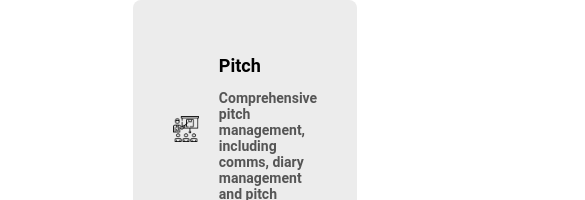
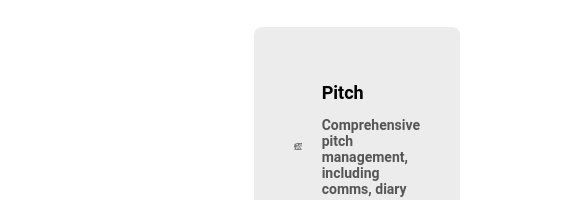
Before and after one commit to DGeorgievP/vachev-test, a Next.js app: page / in a window 390 px wide. Shown: the part 1800-2000 px from the top of the page, 585 px wide, since content can reach past the window. Built offline with nearby package versions, Linux system fonts and the light colour scheme.

Commit message:
added responsivness to the section

```diff
--- a/sections/AgencySelection/AgencySelection.tsx
+++ b/sections/AgencySelection/AgencySelection.tsx
@@ -52,7 +52,7 @@ export const AgencySelection: React.FC<AgencySelectionProps> = ({
           display: "flex",
           flexDirection: "row",
           gap: "50px",
-          width: "60%",
+          width: "55%",
         }}
       >
         <StyledImageContainer>
--- a/sections/AgencySelection/elements.tsx
+++ b/sections/AgencySelection/elements.tsx
@@ -16,6 +16,10 @@ export const StyledContainer = styled(({ height, ...props }) => (
   background-image: url('/img/background.png');
   background-size: cover;
   background-position: center;
+  @media (max-width: 1024px) {
+    width: 100%;
+    padding: 30%;
+  }
 `;
 
 export const StyledTitle = styled((props) => <SectionBigHeading {...props} />)`
@@ -24,6 +28,9 @@ export const StyledTitle = styled((props) => <SectionBigHeading {...props} />)`
   white-space: nowrap;
   align-items: center;
   justify-content: center;
+  @media (max-width: 1024px) {
+    width: 100%;
+  }
 `;
 
 export const StyledDescription = styled((props) => (
@@ -33,19 +40,26 @@ export const StyledDescription = styled((props) => (
   padding-bottom: 2%;
   align-items: center;
   justify-content: center;
+  @media (max-width: 1024px) {
+    width: 100%;
+  }
 `;
 
 export const StyledTextContainer = styled(({ ...props }) => <div {...props} />)`
   color: black;
   width: 30%;
   font-family: sans-serif;
+  @media (max-width: 1024px) {
+    width: 100%;
+  }
 `;
 
 export const StyledImageContainer = styled(({ ...props }) => (
   <div {...props} />
 ))`
-  max-width: 32.03rem;
-  max-height: 65rem;
   width: 100%;
   height: 100%;
+  @media (max-width: 1024px) {
+    width: 100%;
+  }
 `;
```
